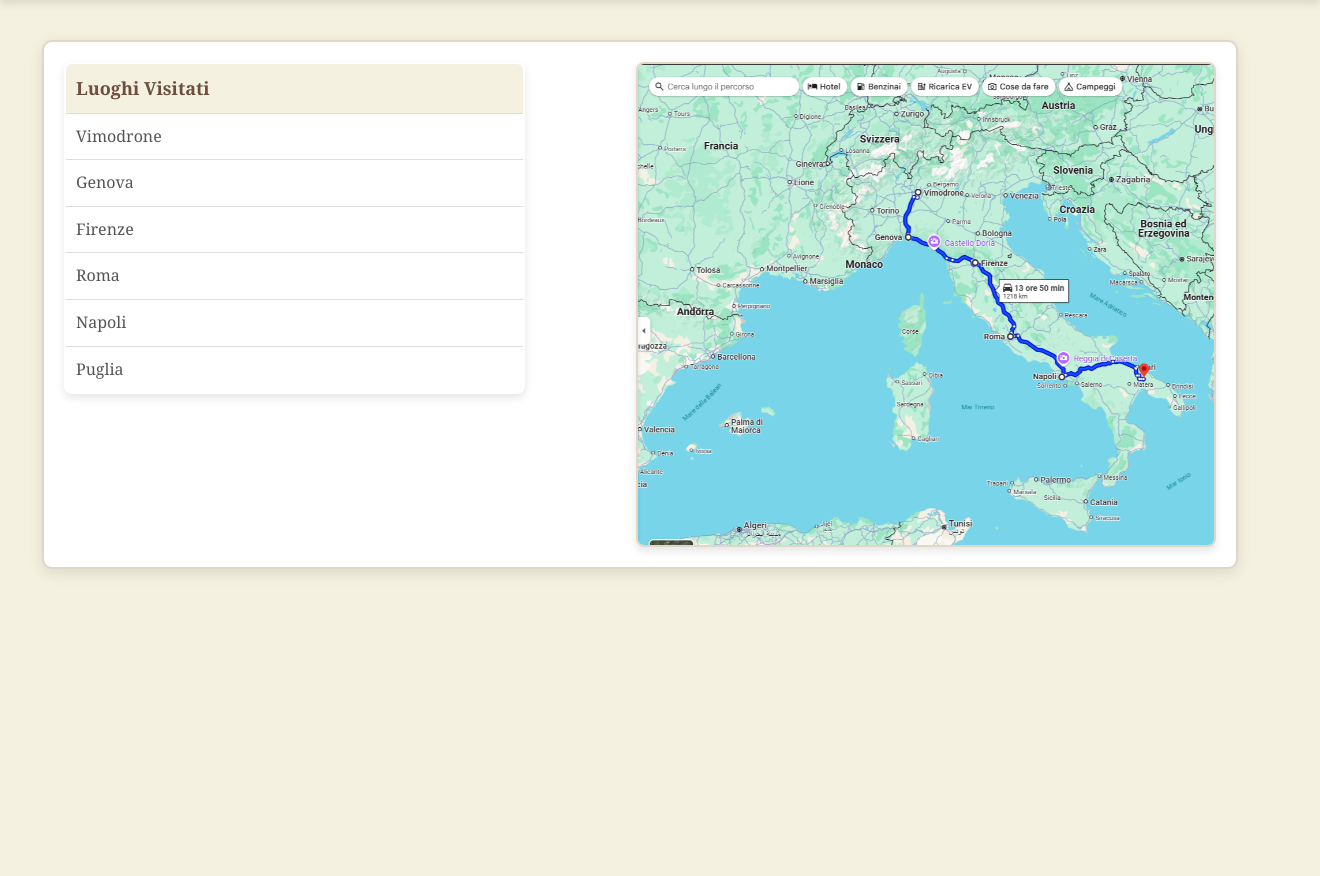
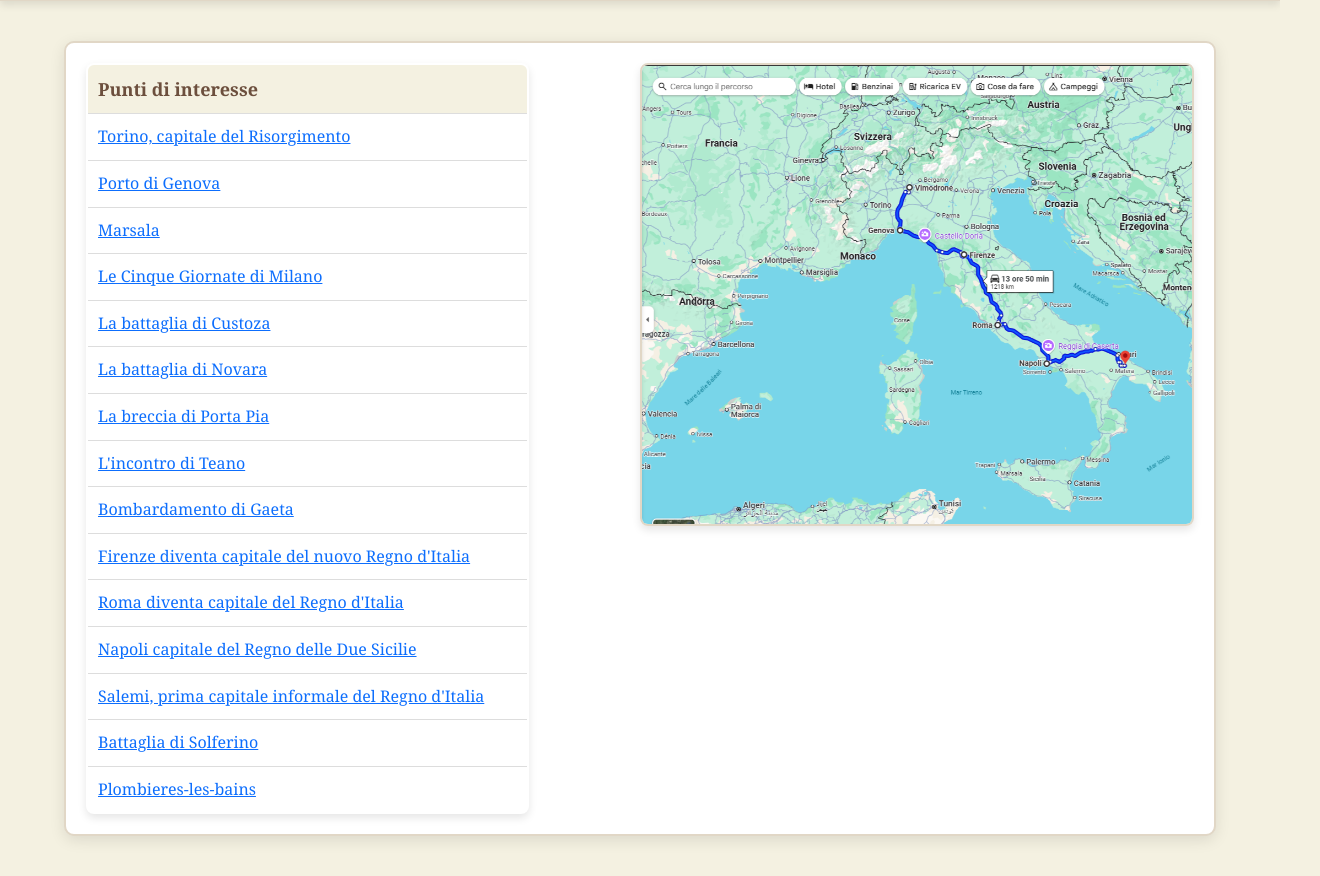
Before and after one commit to alepalma06/POI_5B_BayoumyBolinasPalmieri, a website: page statico/home_statico.html in a window 1280 px wide. Shown: the part 67-943 px from the top of the page, 1320 px wide, since content can reach past the window. Before the commit the page ends 800 px from the top, so only its background shows below. Drawn offline with nearby package versions, Linux system fonts and the light colour scheme.

Commit message:
collegamento delle pagine

```diff
--- a/statico/home_statico.html
+++ b/statico/home_statico.html
@@ -2,39 +2,72 @@
 <head>
     <meta charset="UTF-8">
     <meta name="viewport" content="width=device-width, initial-scale=1.0">
+    <link rel="stylesheet" href="node_modules/bootstrap/dist/css/bootstrap.css" />
+    <link rel="icon" href="https://storiainpodcast.focus.it/content/uploads/2021/11/risorgimento.jpg" size="32x32">
     <link rel="stylesheet" href="home.css">
     <title>Home statico</title>
 </head>
 <body>
     <div id="header">
         <h1>Risorgimento</h1>
-        <button type="button" id="aggiungi">AGGIUNGI</button>
+        <a href="admin_login_statico.html">
+            <button type="button" id="aggiungi">AGGIUNGI</button>
+        </a>
     </div>
+    <div id="container">
     <div id="contenuto">
         <table>
             <tr>
-                <th>Luoghi Visitati</th>
+                <th>Punti di interesse</th>
             </tr>
             <tr>
-                <td>Vimodrone</td>
+                <td><a href="detail_statico.html">Torino, capitale del Risorgimento</a></td>
             </tr>
             <tr>
-                <td>Genova</td>
+                <td><a href="detail_statico.html">Porto di Genova</a></td>
             </tr>
             <tr>
-                <td>Firenze</td>
+                <td><a href="detail_statico.html">Marsala</a></td>
             </tr>
             <tr>
-                <td>Roma</td>
+                <td><a href="detail_statico.html">Le Cinque Giornate di Milano</a></td>
             </tr>
             <tr>
-                <td>Napoli</td>
+                <td><a href="detail_statico.html">La battaglia di Custoza</a></td>
             </tr>
             <tr>
-                <td>Puglia</td>
+                <td><a href="detail_statico.html">La battaglia di Novara</a></td>
+            </tr>
+            <tr>
+                <td><a href="detail_statico.html">La breccia di Porta Pia</a></td>
+            </tr>
+            <tr>
+                <td><a href="detail_statico.html">L'incontro di Teano</a></td>
+            </tr>
+            <tr>
+                <td><a href="detail_statico.html">Bombardamento di Gaeta</a></td>
+            </tr>
+            <tr>
+                <td><a href="detail_statico.html">Firenze diventa capitale del nuovo Regno d'Italia</a></td>
+            </tr>
+            <tr>
+                <td><a href="detail_statico.html"> Roma diventa capitale del Regno d'Italia</a></td>
+            </tr>
+            <tr>
+                <td><a href="detail_statico.html">Napoli capitale del Regno delle Due Sicilie</a></td>
+            </tr>
+            <tr>
+                <td><a href="detail_statico.html">Salemi, prima capitale informale del Regno d'Italia</a></td>
+            </tr>
+            <tr>
+                <td><a href="detail_statico.html">Battaglia di Solferino</a></td>
+            </tr>
+            <tr>
+                <td><a href="detail_statico.html">Plombieres-les-bains</a></td>
             </tr>
         </table>
         <img src="foto di prova.png" alt="Una foto di esempio per la mappa" width="900">
     </div>
+    </div>
 </body>
 </html>
```
Also changed, not shown: statico/admin_login_statico.html (+4 -0 lines), statico/admin_statico.html (+3 -0 lines), statico/detail_statico.html (+3 -1 lines), statico/form.css (+22 -0 lines).
